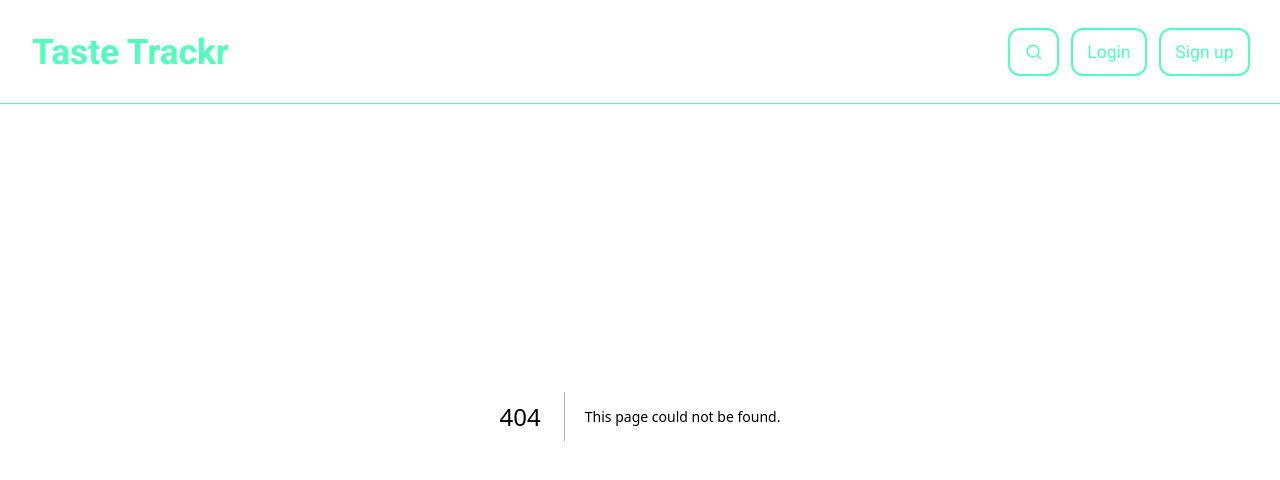
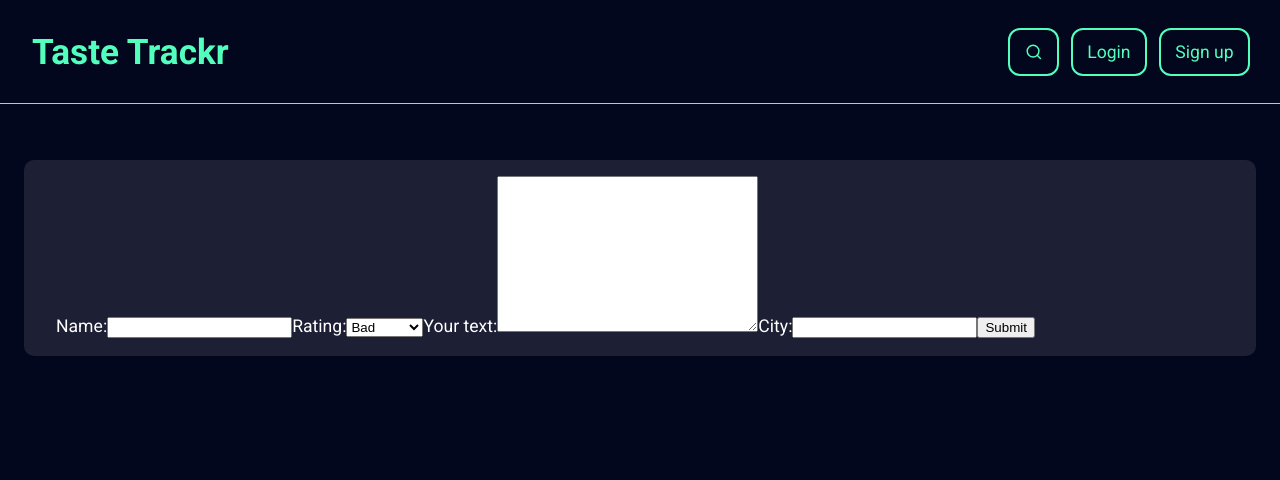
Before and after one commit to willywdev/Taste-Trackr, a Next.js app: page /restaurants in a window 1280 px wide. Before the commit this address had no page. Shown: the top 480 px of the page. Built offline with nearby package versions, Linux system fonts and the light colour scheme.

Commit message:
add db connection to mongodb, add Form component and mongoose Schemas

```diff
--- /dev/null
+++ b/components/AddRestaurantForm/AddRestaurantForm.jsx
@@ -0,0 +1,33 @@
+import { StyledArticle } from "../StyledArticle/Article.styled";
+
+export default function AddRestaurantForm() {
+  async function handleSubmit(event) {
+    event.preventDefault();
+    const formData = new FormData(event.target);
+    const restaurantData = Object.fromEntries(formData);
+    // --- delete console.log when in prod
+    console.log(restaurantData);
+    event.target.reset();
+    event.target.name.focus();
+  }
+
+  return (
+    <StyledArticle>
+      <form onSubmit={handleSubmit}>
+        <label htmlFor="name">Name:</label>
+        <input type="text" name="name" id="name" />
+        <label htmlFor="rating">Rating:</label>
+        <select name="rating" id="rating">
+          <option value="red">Bad</option>
+          <option value="yellow">Mediocre</option>
+          <option value="green">Good</option>
+        </select>
+        <label htmlFor="text">Your text:</label>
+        <textarea name="text" id="text" cols="30" rows="10"></textarea>
+        <label htmlFor="city">City:</label>
+        <input type="text" name="city" id="city" />
+        <button type="submit">Submit</button>
+      </form>
+    </StyledArticle>
+  );
+}
--- a/pages/_app.js
+++ b/pages/_app.js
@@ -4,8 +4,8 @@ import Header from "@/components/Header/Header";
 export default function App({ Component, pageProps }) {
   return (
     <>
+      <GlobalStyle />
       <Header />
-      <GlobalStyle />
       <Component {...pageProps} />
     </>
   );
--- a/pages/api/hello.js
+++ /dev/null
@@ -1,5 +0,0 @@
-// Next.js API route support: https://nextjs.org/docs/api-routes/introduction
-
-export default function handler(req, res) {
-  res.status(200).json({ name: 'John Doe' })
-}
--- a/pages/index.js
+++ b/pages/index.js
@@ -1,7 +1,4 @@
 import Landing from "@/components/Landing/Landing";
-import { Inter } from "next/font/google";
-
-const inter = Inter({ subsets: ["latin"] });
 
 export default function Home() {
   return (
--- /dev/null
+++ b/pages/restaurants.js
@@ -0,0 +1,9 @@
+import AddRestaurantForm from "@/components/AddRestaurantForm/AddRestaurantForm";
+
+export default function restaurantsPage() {
+  return (
+    <main>
+      <AddRestaurantForm />
+    </main>
+  );
+}
```
Also changed, not shown: db/dbConnect.js (added, +47 -0 lines), db/models/Restaurant.js (added, +15 -0 lines), db/models/User.js (added, +12 -0 lines), 1 other file (tests, documents, lock files or other folders).
